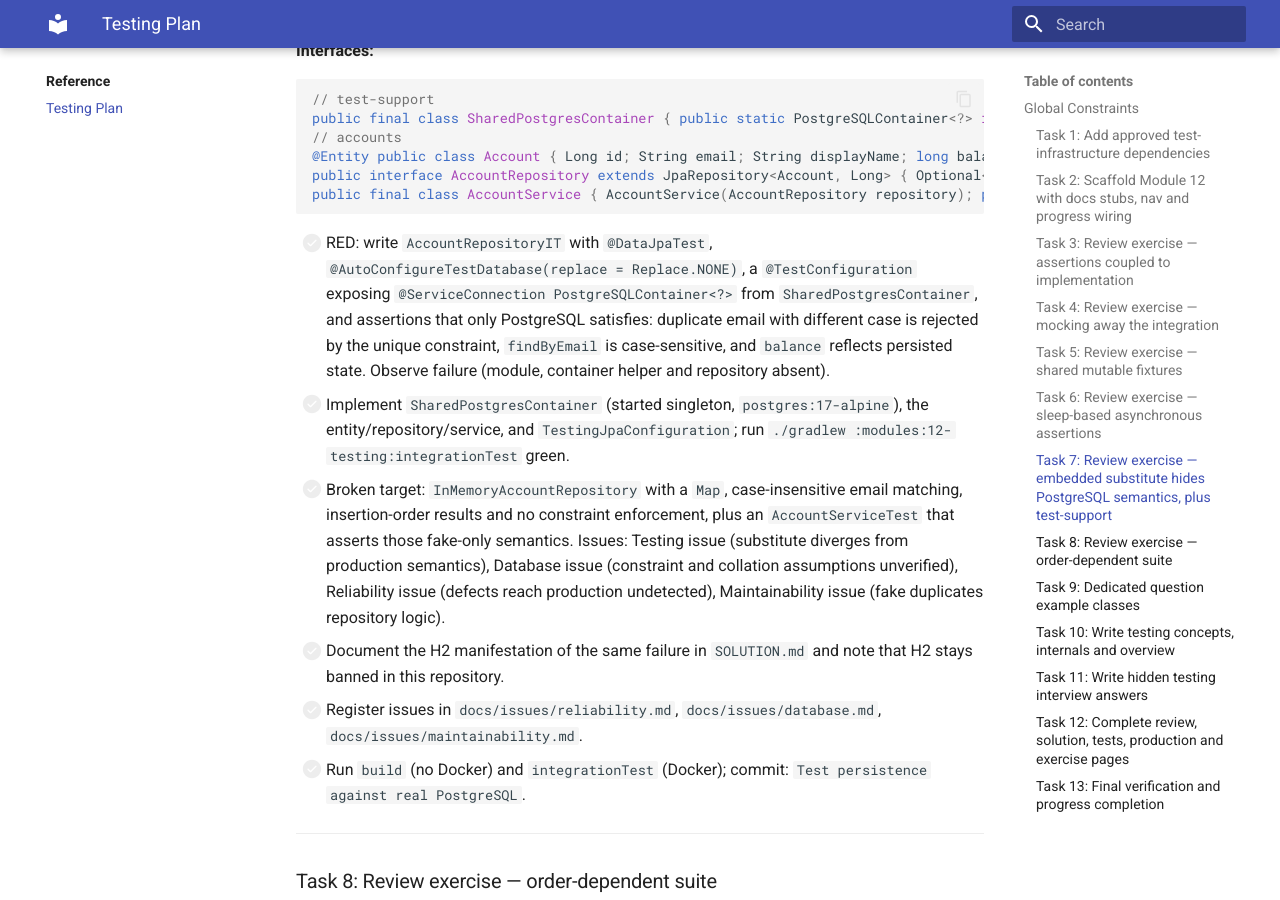
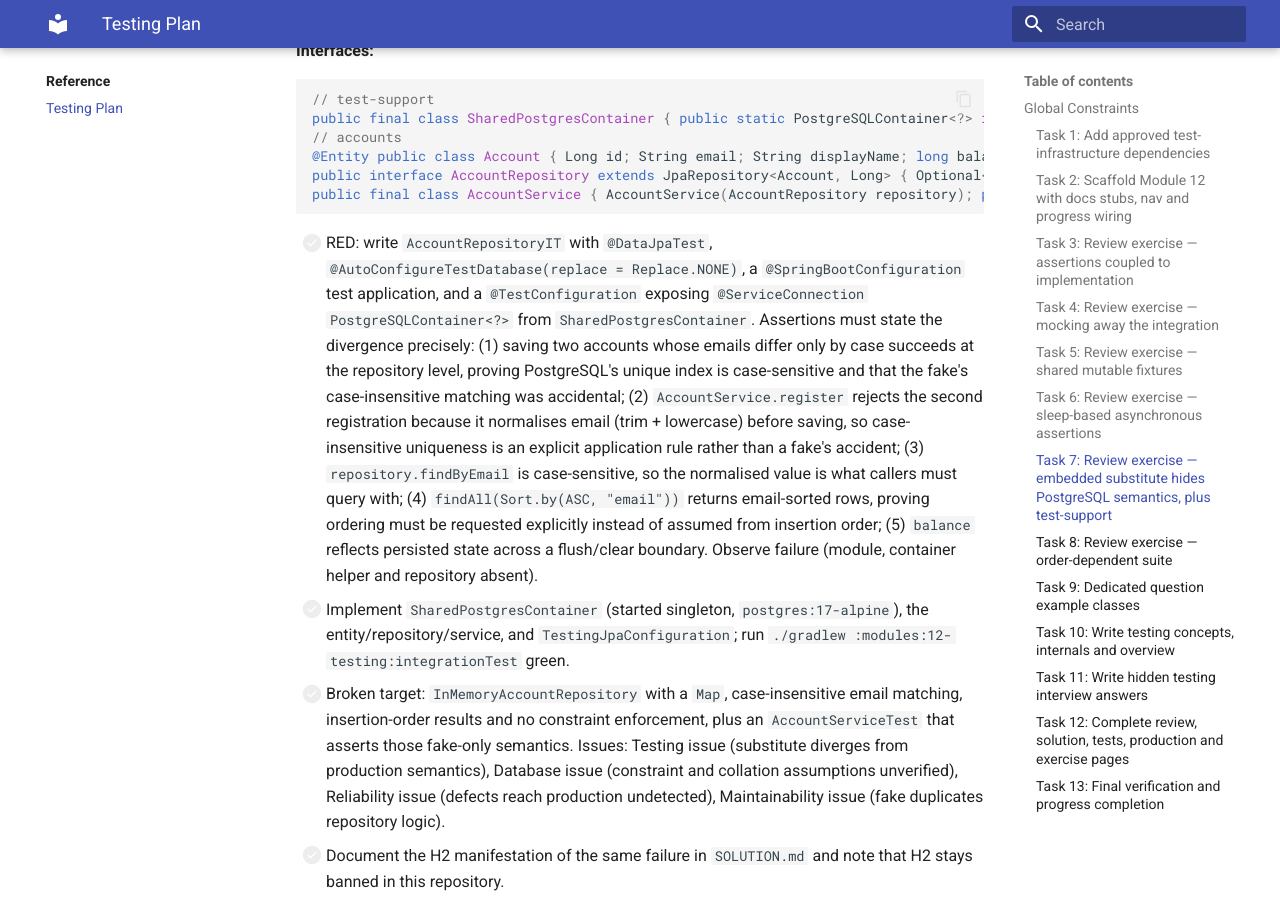
Before and after one commit to nghiango/review-java-knowledge, an MkDocs documentation site: the page built from docs/superpowers/plans/2026-09-20-testing-module.md, in a window 1280 px wide and 900 px high, scrolled down 6415 px. Built offline with MkDocs 1.6.1 and Material for MkDocs 9.7.7, drawn with Linux system fonts in a browser that asks for light colours.

Commit message:
Correct the PostgreSQL example's assertions.
The plan asserted both that case-different emails are rejected by the unique
constraint and that lookups are case-sensitive, which cannot both hold in
PostgreSQL. The divergence is now stated precisely: the database is
case-sensitive, and the service must normalise email to make
case-insensitive uniqueness an explicit rule.

Generated with [Devin](https://devin.ai)

Co-Authored-By: Devin <158243242+devin-ai-integration[bot]@users.noreply.github.com>

````diff
--- a/docs/superpowers/plans/2026-09-20-testing-module.md
+++ b/docs/superpowers/plans/2026-09-20-testing-module.md
@@ -174,10 +174,16 @@ public final class SharedPostgresContainer { public static PostgreSQLContainer<?
 // accounts
 @Entity public class Account { Long id; String email; String displayName; long balanceCents; }
 public interface AccountRepository extends JpaRepository<Account, Long> { Optional<Account> findByEmail(String email); }
-public final class AccountService { AccountService(AccountRepository repository); public Account register(String email, String displayName); public long balance(String email); }
+public final class AccountService { AccountService(AccountRepository repository); public Account register(String email, String displayName); /* normalises email: trim + lowercase, then rejects duplicates explicitly */ public long balance(String email); }
 ```
 
-- [ ] RED: write `AccountRepositoryIT` with `@DataJpaTest`, `@AutoConfigureTestDatabase(replace = Replace.NONE)`, a `@TestConfiguration` exposing `@ServiceConnection PostgreSQLContainer<?>` from `SharedPostgresContainer`, and assertions that only PostgreSQL satisfies: duplicate email with different case is rejected by the unique constraint, `findByEmail` is case-sensitive, and `balance` reflects persisted state. Observe failure (module, container helper and repository absent).
+- [ ] RED: write `AccountRepositoryIT` with `@DataJpaTest`, `@AutoConfigureTestDatabase(replace = Replace.NONE)`, a `@SpringBootConfiguration` test application, and a `@TestConfiguration` exposing `@ServiceConnection PostgreSQLContainer<?>` from `SharedPostgresContainer`. Assertions must state the divergence precisely:
+  (1) saving two accounts whose emails differ only by case succeeds at the repository level, proving PostgreSQL's unique index is case-sensitive and that the fake's case-insensitive matching was accidental;
+  (2) `AccountService.register` rejects the second registration because it normalises email (trim + lowercase) before saving, so case-insensitive uniqueness is an explicit application rule rather than a fake's accident;
+  (3) `repository.findByEmail` is case-sensitive, so the normalised value is what callers must query with;
+  (4) `findAll(Sort.by(ASC, "email"))` returns email-sorted rows, proving ordering must be requested explicitly instead of assumed from insertion order;
+  (5) `balance` reflects persisted state across a flush/clear boundary.
+  Observe failure (module, container helper and repository absent).
 - [ ] Implement `SharedPostgresContainer` (started singleton, `postgres:17-alpine`), the entity/repository/service, and `TestingJpaConfiguration`; run `./gradlew :modules:12-testing:integrationTest` green.
 - [ ] Broken target: `InMemoryAccountRepository` with a `Map`, case-insensitive email matching, insertion-order results and no constraint enforcement, plus an `AccountServiceTest` that asserts those fake-only semantics. Issues: Testing issue (substitute diverges from production semantics), Database issue (constraint and collation assumptions unverified), Reliability issue (defects reach production undetected), Maintainability issue (fake duplicates repository logic).
 - [ ] Document the H2 manifestation of the same failure in `SOLUTION.md` and note that H2 stays banned in this repository.
````
